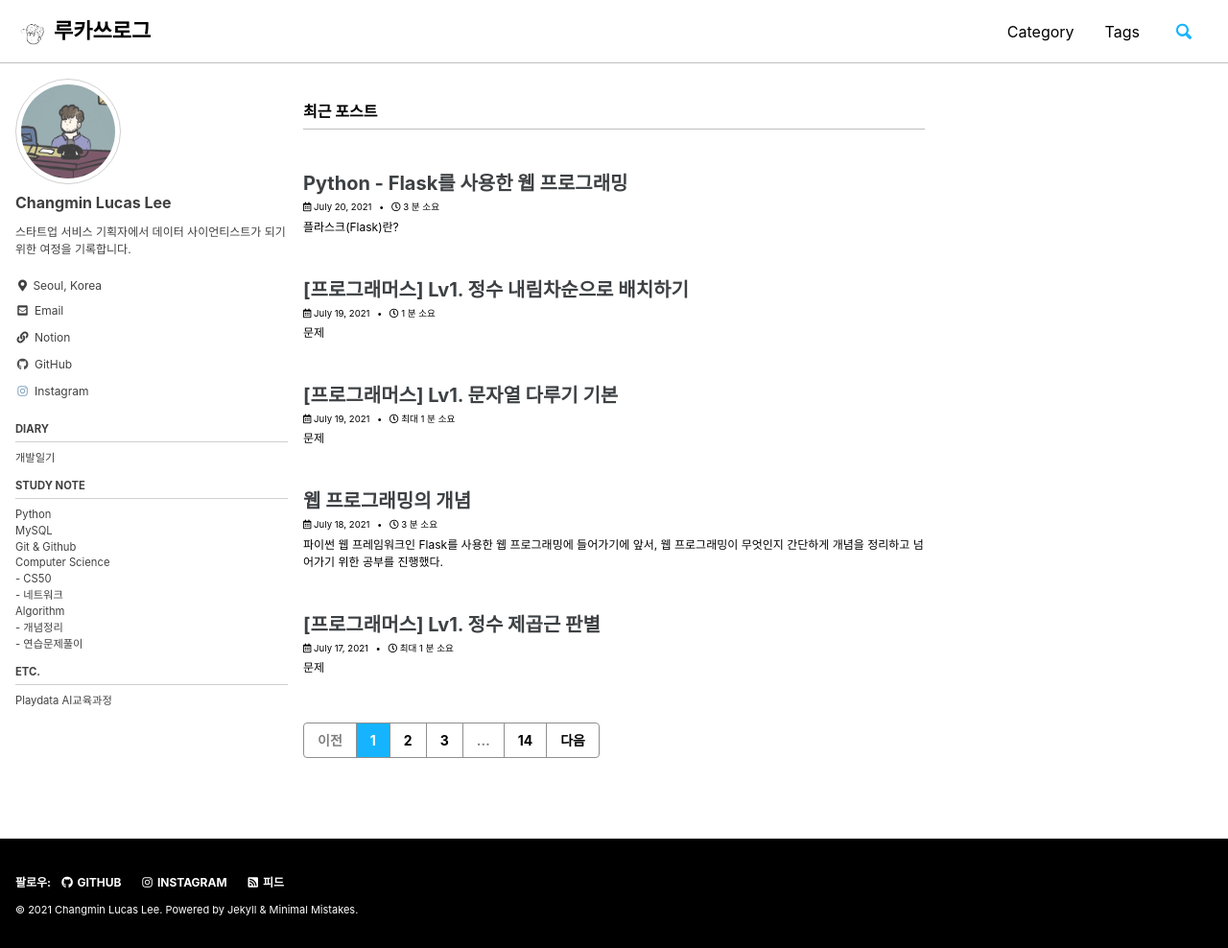
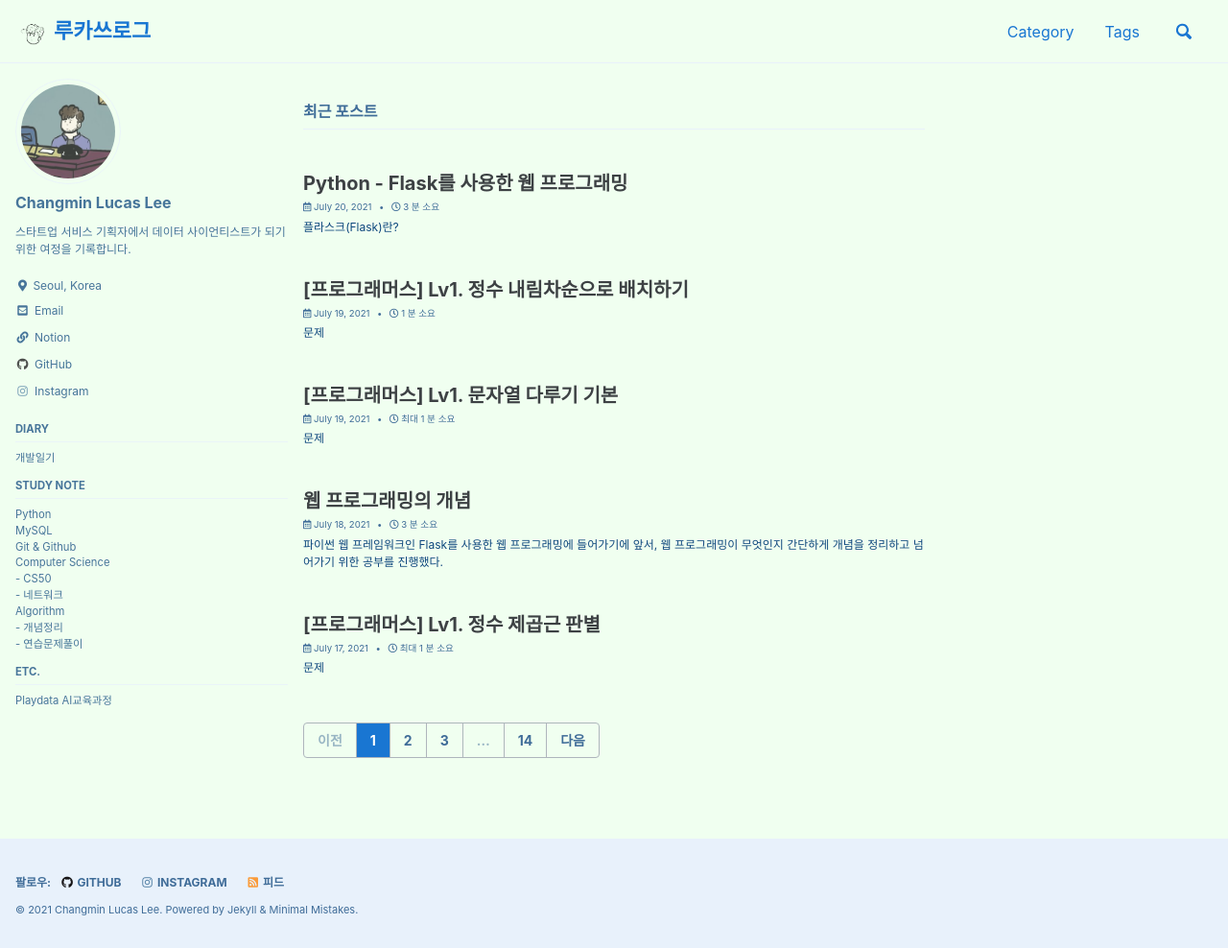
Before and after one commit to lucathree/lucathree.github.io, a Jekyll site: the page built from index.html, in a window 1280 px wide and 988 px high. Shown: the whole window at 96% size. Built offline with Jekyll 4.4.1, drawn with Linux system fonts in a browser that asks for light colours; cached includes are drawn as plain includes; the list of posts is cut into pages by our own code.

Commit message:
Update _config.yml

```diff
--- a/_config.yml
+++ b/_config.yml
@@ -12,7 +12,7 @@
 
 # theme                  : "minimal-mistakes-jekyll"
 # remote_theme           : "mmistakes/minimal-mistakes"
-minimal_mistakes_skin    : "contrast" # "air", "aqua", "contrast", "dark", "dirt", "neon", "mint", "plum", "sunrise"
+minimal_mistakes_skin    : "aqua" # "air", "aqua", "contrast", "dark", "dirt", "neon", "mint", "plum", "sunrise"
 
 # Site Settings
 locale                   : "ko-KR"
```
